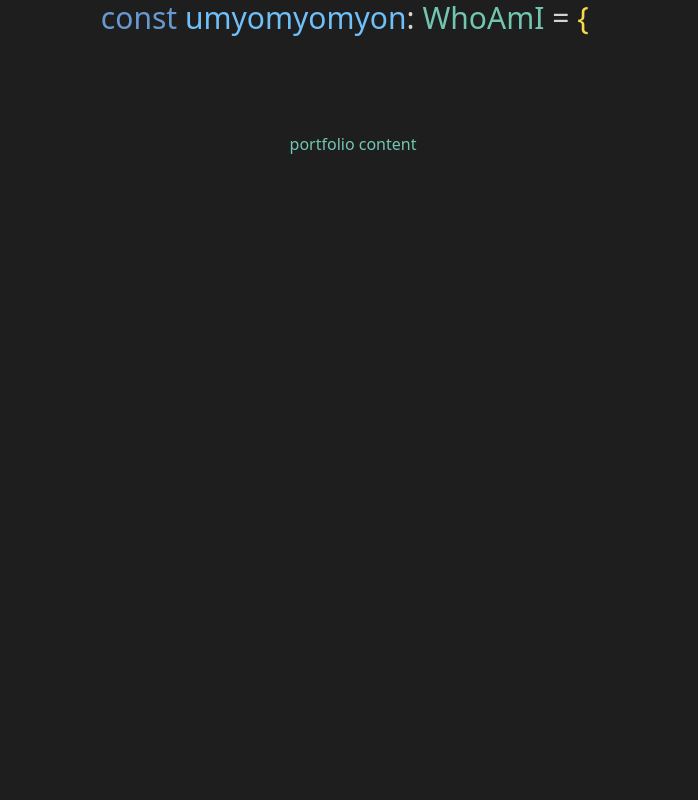
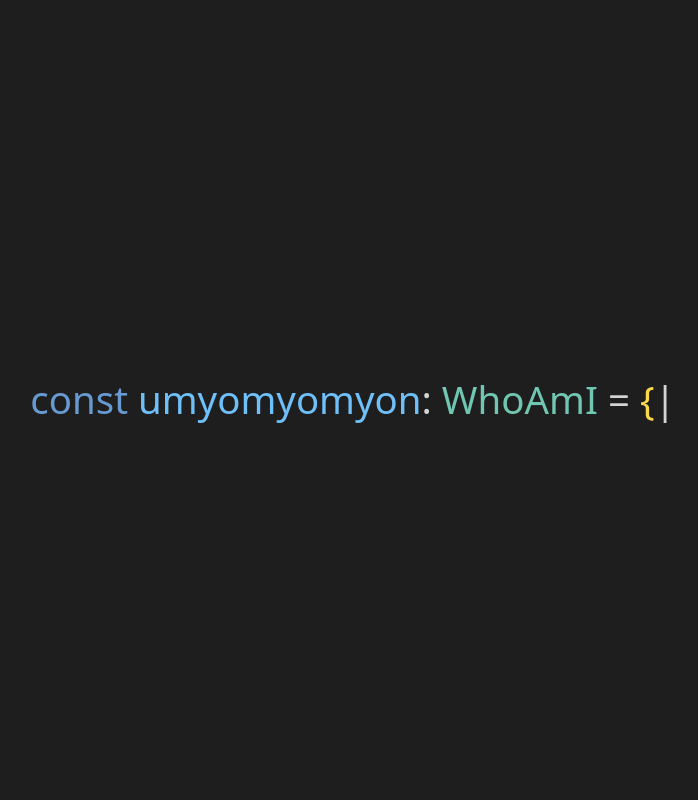
Before and after one commit to umyomyomyon/umyomyomyon-who-am-i, a Next.js app: page / in a window 1280 px wide. Shown: the top 800 px of the page, without its empty margins (287-985 px from the left). Built offline with nearby package versions, Linux system fonts and the light colour scheme.

Commit message:
フォントサイズを可変に

```diff
--- a/src/app/components/Header.tsx
+++ b/src/app/components/Header.tsx
@@ -3,7 +3,7 @@ import { HeaderText } from './HeaderText';
 
 export const Header: FC = () => {
   return (
-    <header className="grid place-content-center">
+    <header className="grid place-content-center h-screen">
       <HeaderText />
     </header>
   );
--- a/src/app/components/HeaderText.tsx
+++ b/src/app/components/HeaderText.tsx
@@ -4,7 +4,7 @@ import { Caret } from './Caret';
 
 export const HeaderText: FC = () => {
   return (
-    <h1 className="text-3xl caret-transparent">
+    <h1 className="text-dynamic caret-transparent my-4">
       <span className="text-const">const</span> <span className="text-variable">umyomyomyon</span>
       <span className="hidden md:inline">
         <Colon /> <span className="text-type">WhoAmI</span>
--- a/tailwind.config.js
+++ b/tailwind.config.js
@@ -24,6 +24,9 @@ module.exports = {
         property: '#AADAFA',
         number: '#BACDAB',
       },
+      fontSize: {
+        dynamic: 'clamp(2rem, 3vw, 4rem)',
+      },
     },
   },
   plugins: [],
```
